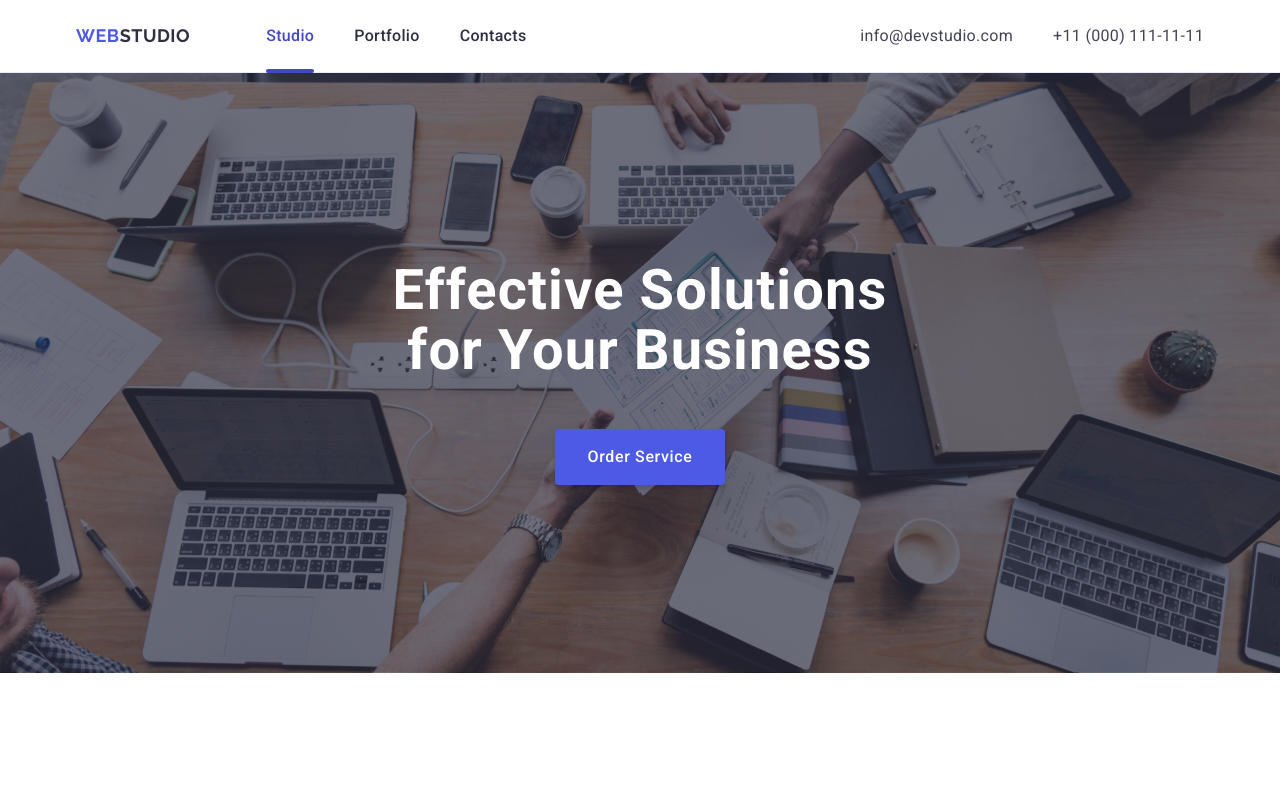
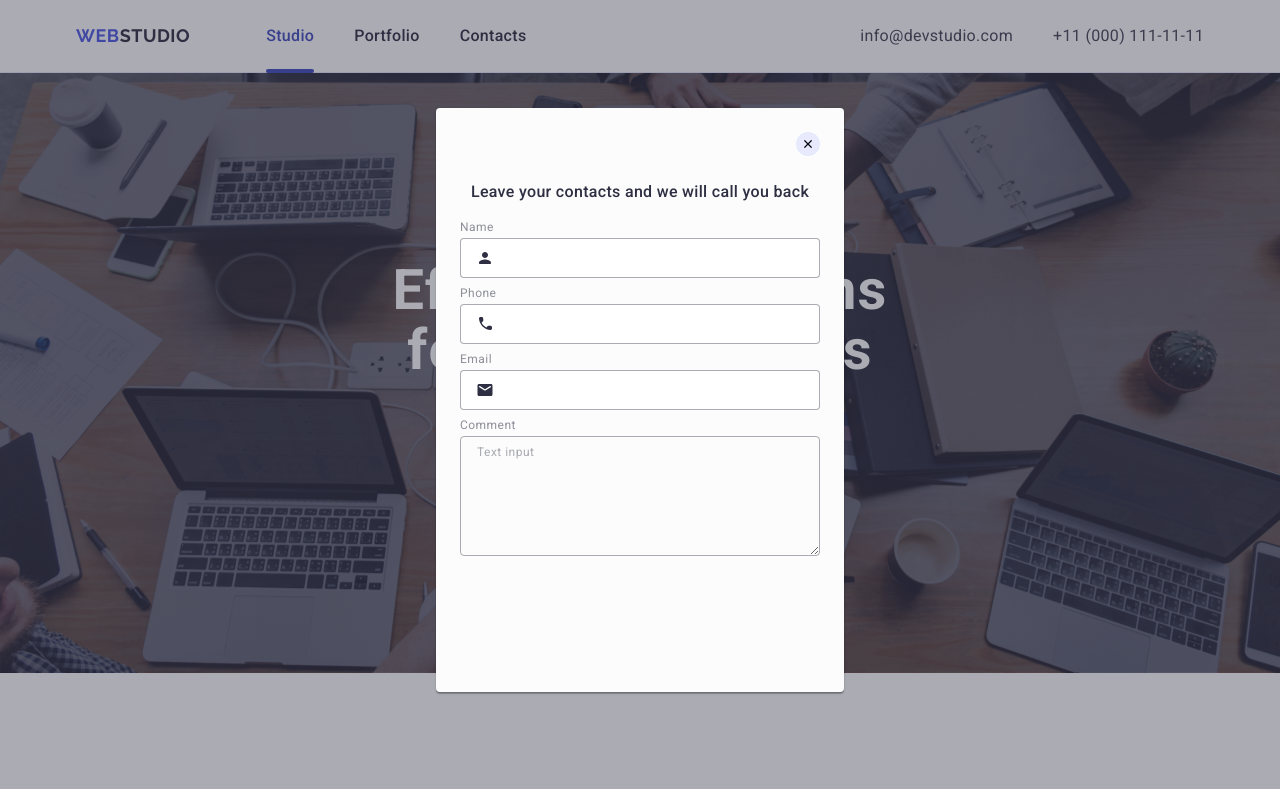
Before and after one commit to dkoleksandr/goit-markup-hw-05, a plain HTML site: page index.html in a window 1280 px wide. Shown: the top 789 px of the page. Drawn offline with nearby package versions, Linux system fonts and the light colour scheme.

Commit message:
adjust input fields

```diff
--- a/css/styles.css
+++ b/css/styles.css
@@ -562,6 +562,9 @@ h3 {
   padding: 24px;
   /* padding-top: 0; */
 }
+.wrapper-form{
+  margin-bottom: 8px;
+}
 .modal-btn {
   /* position: absolute;
   top: 24px;
@@ -602,6 +605,7 @@ h3 {
   line-height: 1.17; /* 116.667% */
   letter-spacing: 0.04em;
 }
+
 .form-field {
   position: relative;
 }
@@ -632,7 +636,31 @@ h3 {
 .form-input:focus + .from-icon {
   fill: #4d5ae5;
 }
+.form-comment {
+  margin-bottom: 16px;
+}
+.form-message {
+  width: 100%;
+  resize: vertical;
+  max-height: 120px;
+  border-radius: 4px;
+  border: 1px solid rgba(46, 47, 66, 0.4);
 
+  padding: 8px 16px;
+  outline: transparent;
+  background-color: transparent;
+
+  transition: border-color 250ms cubic-bezier(0.4, 0, 0.2, 1);
+}
+.form-message:focus {
+  border-color: #4d5ae5;
+}
+.form-message::placeholder {
+  color: rgba(46, 47, 66, 0.4);
+  font-size: 12px;
+  line-height: 1.17; /* 116.667% */
+  letter-spacing: 0.04em;
+}
 /* Footer form */
 
 .footer-subscribe {
@@ -681,7 +709,7 @@ h3 {
   gap: 16px;
 
   border-radius: 4px;
-  background-color:  #4d5ae5;
+  background-color: #4d5ae5;
   padding: 8px 24px;
 
   color: #fff;
@@ -691,4 +719,5 @@ h3 {
   letter-spacing: 0.04em;
 }
 .subscribe-form-icon {
+  fill: #ffffff;
 }
--- a/index.html
+++ b/index.html
@@ -450,25 +450,28 @@
           </ul>
         </div>
         <div class="footer-subscribe">
-          <p class="subscribe-title">
-            Subscribe
-          </p>
+          <p class="subscribe-title">Subscribe</p>
           <form class="subscribe-form" name="subscribe">
             <label class="subscribe-form-field">
-              <input class="subscribe-form-input" type="email" name="subscribe_email" placeholder="E-mail"></label>
-              <button class="subscribe-form-btn" type="submit">Subscribe
+              <input
+                class="subscribe-form-input"
+                type="email"
+                name="subscribe_email"
+                placeholder="E-mail"
+            /></label>
+            <button class="subscribe-form-btn" type="submit">
+              Subscribe
               <svg class="subscribe-form-icon" width="24" height="24">
                 <use href="./images/icons.svg#icon-subscribe"></use>
               </svg>
             </button>
-
           </form>
         </div>
       </div>
     </footer>
 
     <!-- Modal window -->
-    <div class="backdrop">
+    <div class="backdrop is-open">
       <div class="modal">
         <button class="modal-btn" type="button" aria-label="Modal close button">
           <svg class="modal-icon-btn" width="8" height="8">
@@ -477,6 +480,7 @@
         </button>
         <p class="modal-title">Leave your contacts and we will call you back</p>
         <form class="modal-form form" name="orders">
+          <div class="wrapper-form">
             <label class="form-label" for="user_name">Name</label>
             <div class="form-field">
               <input
@@ -484,10 +488,12 @@
                 type="text"
                 name="user_name"
                 id="user_name" />
-            <svg class="from-icon" width="18" height="18">
+              <svg class="from-icon" width="18" height="24">
                 <use href="./images/icons.svg#icon-person-form"></use>
               </svg>
             </div>
+          </div>
+          <div class="wrapper-form">
             <label class="form-label" for="phone">Phone</label>
             <div class="form-field">
               <input class="form-input" type="tel" name="phone" id="phone" />
@@ -495,6 +501,8 @@
                 <use href="./images/icons.svg#icon-phone-form"></use>
               </svg>
             </div>
+          </div>
+          <div class="wrapper-form">
             <label class="form-label" for="email">Email</label>
             <div class="form-field">
               <input class="form-input" type="email" name="email" id="email" />
@@ -502,14 +510,17 @@
                 <use href="./images/icons.svg#icon-email-form"></use>
               </svg>
             </div>
+          </div>
+          <div class="form-comment">
             <label class="form-label" for="comment">Comment</label>
-          <div class="form-field">
-            <input
-              class="form-input"
-              type="text"
+            <textarea
+              class="form-message"
               name="comment"
               id="comment"
-              placeholder="Text input" />
+              cols="30"
+              rows="10"
+              placeholder="Text input"
+              ></textarea>
           </div>
         </form>
       </div>
```
Lines whose indentation alone changed are shown as unchanged.
